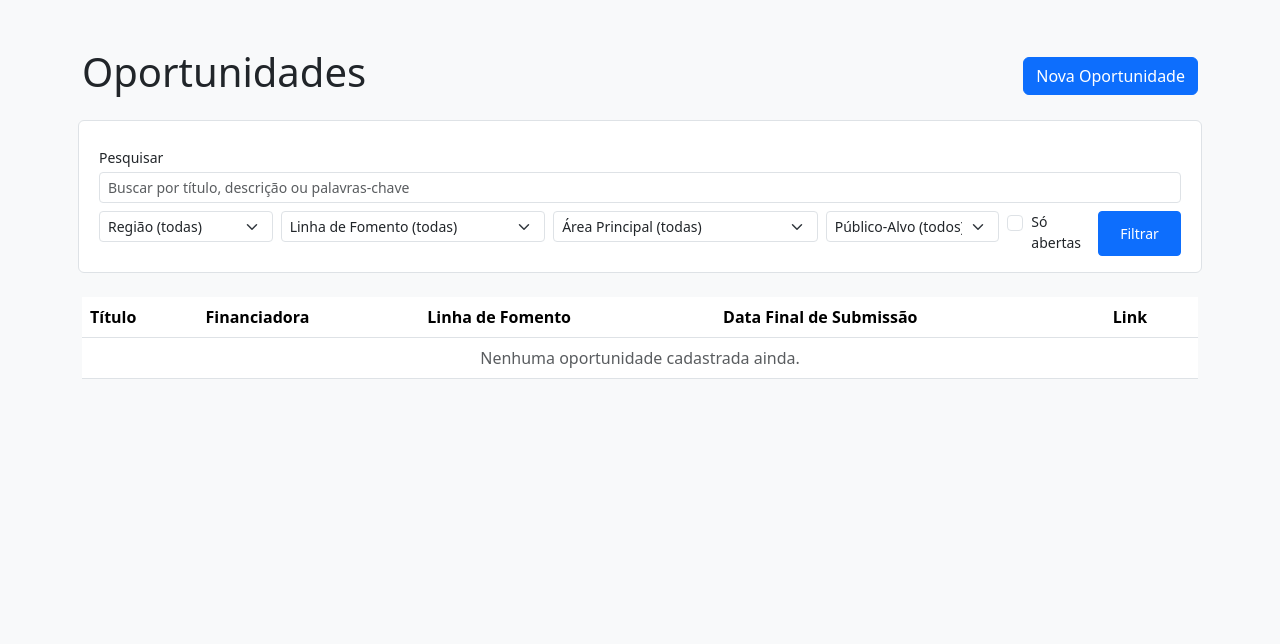
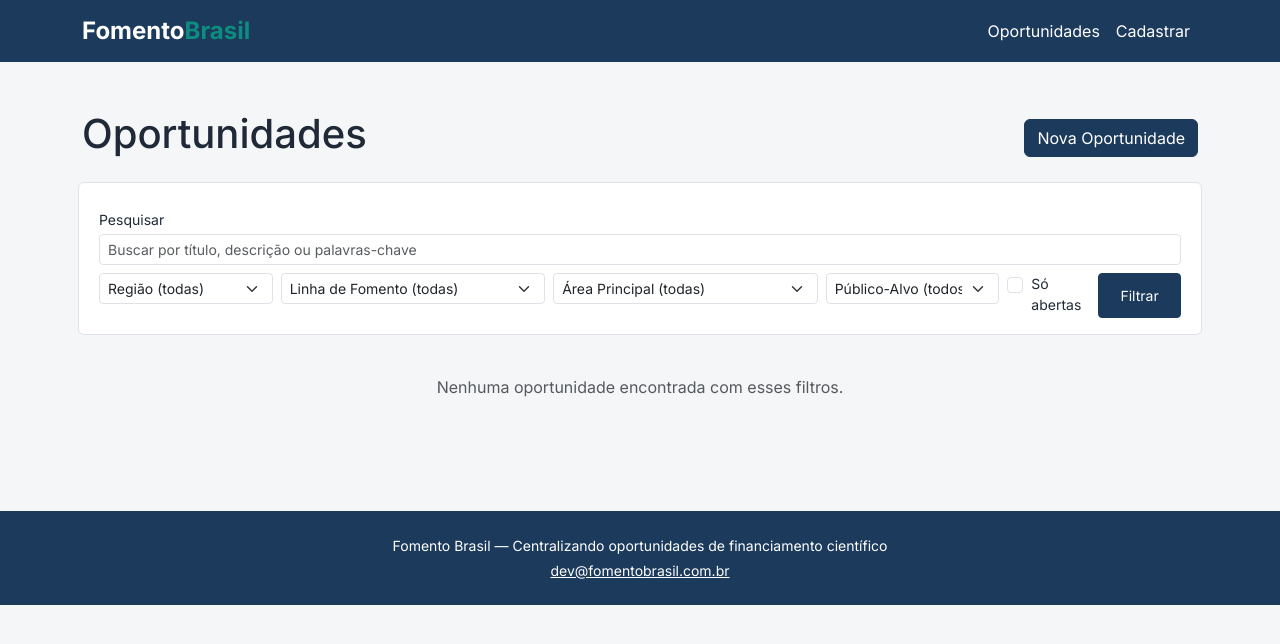
Before and after one commit to NropJoensuu/fomentobrasil, a Flask app: page /oportunidades in a window 1280 px wide. Shown: the top 644 px of the page. Run offline with Flask 3, Linux system fonts and the light colour scheme; data that the repository does not hold is empty.

Commit message:
Aplica identidade visual: paleta, tipografia, hero, listagem em cards, layout compartilhado
Co-Authored-By: Claude Sonnet 5 <noreply@anthropic.com>

```diff
--- a/static/css/style.css
+++ b/static/css/style.css
@@ -1,3 +1,44 @@
+:root {
+  --cor-primaria: #1B3A5C;
+  --cor-destaque: #0E8C7F;
+  --cor-fundo: #F4F6F8;
+  --cor-texto: #1F2937;
+  --cor-texto-muted: #6B7280;
+}
+
 body {
-    font-family: sans-serif;
+  font-family: 'Inter', -apple-system, BlinkMacSystemFont, 'Segoe UI', sans-serif;
+  background-color: var(--cor-fundo);
+  color: var(--cor-texto);
 }
+
+.navbar-fomento { background-color: var(--cor-primaria); }
+.navbar-fomento .navbar-brand,
+.navbar-fomento .nav-link { color: #ffffff !important; }
+.navbar-fomento .nav-link:hover { color: var(--cor-destaque) !important; }
+
+.btn-primary { background-color: var(--cor-primaria); border-color: var(--cor-primaria); }
+.btn-primary:hover { background-color: var(--cor-destaque); border-color: var(--cor-destaque); }
+
+.footer-fomento { background-color: var(--cor-primaria); color: #ffffff; font-size: 0.875rem; }
+.footer-fomento a { color: #ffffff; text-decoration: underline; }
+
+.hero-fomento {
+  background: linear-gradient(135deg, var(--cor-primaria) 0%, #142C47 100%);
+  color: #ffffff;
+}
+.hero-fomento .lead { color: #D9E2EC; }
+
+.card-oportunidade {
+  border: 1px solid #E5E9EE;
+  transition: box-shadow 0.15s ease, transform 0.15s ease;
+}
+.card-oportunidade:hover {
+  box-shadow: 0 4px 16px rgba(27, 58, 92, 0.1);
+  transform: translateY(-2px);
+}
+.card-oportunidade a { color: var(--cor-primaria); text-decoration: none; font-weight: 600; }
+.card-oportunidade a:hover { color: var(--cor-destaque); }
+
+.badge-nao-verificado { background-color: #FFF3CD; color: #7A5C00; font-weight: 500; font-size: 0.7rem; }
+.badge-fonte { background-color: #E9EEF3; color: var(--cor-primaria); font-weight: 500; }
--- /dev/null
+++ b/templates/base.html
@@ -0,0 +1,53 @@
+<!DOCTYPE html>
+<html lang="pt-br">
+<head>
+  <meta charset="UTF-8">
+  <meta name="viewport" content="width=device-width, initial-scale=1">
+  <title>{% block title %}Fomento Brasil{% endblock %}</title>
+  <link rel="preconnect" href="https://fonts.googleapis.com">
+  <link href="https://fonts.googleapis.com/css2?family=Inter:wght@400;500;600;700&display=swap" rel="stylesheet">
+  <link href="https://cdn.jsdelivr.net/npm/bootstrap@5.3.3/dist/css/bootstrap.min.css" rel="stylesheet">
+  <link rel="stylesheet" href="{{ url_for('static', filename='css/style.css') }}">
+  {% block extra_head %}{% endblock %}
+</head>
+<body>
+  <nav class="navbar navbar-expand-lg navbar-fomento">
+    <div class="container">
+      <a class="navbar-brand fw-bold fs-4" href="{{ url_for('main.index') }}">
+        Fomento<span style="color: var(--cor-destaque);">Brasil</span>
+      </a>
+      <button class="navbar-toggler" type="button" data-bs-toggle="collapse" data-bs-target="#navFomento">
+        <span class="navbar-toggler-icon"></span>
+      </button>
+      <div class="collapse navbar-collapse" id="navFomento">
+        <ul class="navbar-nav ms-auto">
+          <li class="nav-item"><a class="nav-link" href="{{ url_for('main.listar_oportunidades') }}">Oportunidades</a></li>
+          <li class="nav-item"><a class="nav-link" href="{{ url_for('main.nova_oportunidade') }}">Cadastrar</a></li>
+        </ul>
+      </div>
+    </div>
+  </nav>
+
+  {% block hero %}{% endblock %}
+
+  <main class="py-5">
+    <div class="container">
+      {% block content %}{% endblock %}
+    </div>
+  </main>
+
+  <footer class="footer-fomento py-4 mt-5">
+    <div class="container text-center">
+      <p class="mb-1">Fomento Brasil — Centralizando oportunidades de financiamento científico</p>
+      <p class="mb-0"><a href="mailto:dev@fomentobrasil.com.br">dev@fomentobrasil.com.br</a></p>
+    </div>
+  </footer>
+
+  <script src="https://cdn.jsdelivr.net/npm/bootstrap@5.3.3/dist/js/bootstrap.bundle.min.js"></script>
+  <script>
+    const tooltipTriggerList = document.querySelectorAll('[data-bs-toggle="tooltip"]');
+    [...tooltipTriggerList].forEach(el => new bootstrap.Tooltip(el));
+  </script>
+  {% block extra_scripts %}{% endblock %}
+</body>
+</html>
--- a/templates/oportunidades/listar.html
+++ b/templates/oportunidades/listar.html
@@ -1,12 +1,7 @@
-<!DOCTYPE html>
-<html lang="pt-br">
-<head>
-  <meta charset="UTF-8">
-  <title>Oportunidades — Fomento Brasil</title>
-  <link href="https://cdn.jsdelivr.net/npm/bootstrap@5.3.3/dist/css/bootstrap.min.css" rel="stylesheet">
-</head>
-<body class="bg-light">
-  <div class="container py-5">
+{% extends "base.html" %}
+{% block title %}Oportunidades — Fomento Brasil{% endblock %}
+
+{% block content %}
   <div class="d-flex justify-content-between align-items-center mb-4">
     <h1>Oportunidades</h1>
     <a href="{{ url_for('main.nova_oportunidade') }}" class="btn btn-primary">Nova Oportunidade</a>
@@ -93,39 +88,34 @@
     {% endif %}
   </form>
 
-    <table class="table bg-white">
-      <thead>
-  <tr><th>Título</th><th>Financiadora</th><th>Linha de Fomento</th><th>Data Final de Submissão</th><th>Link</th></tr>
-      </thead>
-      <tbody>
+  <div class="row g-3 mt-2">
     {% for o in oportunidades %}
-        <tr>
-          <td>
-            <a href="{{ url_for('main.detalhe_oportunidade', id=o.id) }}">{{ o.titulo }}</a>
+    <div class="col-12">
+      <div class="card card-oportunidade">
+        <div class="card-body">
+          <div class="d-flex justify-content-between align-items-start flex-wrap gap-2">
+            <a href="{{ url_for('main.detalhe_oportunidade', id=o.id) }}" class="fs-5">{{ o.titulo }}</a>
             {% if o.status == "pendente" %}
-            <span class="badge bg-warning text-dark ms-1"
-                  data-bs-toggle="tooltip"
-                  title="Coletado automaticamente, ainda não revisado por um curador. Alguns campos podem estar incompletos ou incorretos.">
-              Não verificado
-            </span>
+            <span class="badge badge-nao-verificado" data-bs-toggle="tooltip"
+                  title="Coletado automaticamente, ainda não revisado por um curador.">Não verificado</span>
             {% endif %}
-          </td>
-          <td>{{ o.instituicao_financiadora }}</td>
-          <td>{{ o.linha_de_fomento }}</td>
-          <td>{{ o.data_prazo.strftime('%d/%m/%Y') if o.data_prazo else '' }}</td>
-          <td><a href="{{ o.link }}" target="_blank">Ver edital</a></td>
-        </tr>
+          </div>
+          <div class="mt-2 mb-2">
+            <span class="badge badge-fonte me-1">{{ o.instituicao_financiadora }}</span>
+            {% if o.uf %}<span class="badge badge-fonte me-1">{{ o.uf }}</span>
+            {% elif o.abrangencia %}<span class="badge badge-fonte me-1">{{ o.abrangencia|capitalize }}</span>{% endif %}
+            {% if o.linha_de_fomento %}<span class="badge badge-fonte">{{ o.linha_de_fomento }}</span>{% endif %}
+          </div>
+          {% if o.descricao %}
+          <p class="text-muted small mb-0">{{ o.descricao[:200] }}{% if o.descricao|length > 200 %}...{% endif %}</p>
+          {% endif %}
+        </div>
+      </div>
+    </div>
     {% else %}
-        <tr><td colspan="5" class="text-center text-muted">Nenhuma oportunidade cadastrada ainda.</td></tr>
+    <div class="col-12">
+      <p class="text-muted text-center">Nenhuma oportunidade encontrada com esses filtros.</p>
+    </div>
     {% endfor %}
-      </tbody>
-    </table>
   </div>
-
-  <script src="https://cdn.jsdelivr.net/npm/bootstrap@5.3.3/dist/js/bootstrap.bundle.min.js"></script>
-  <script>
-    const tooltipTriggerList = document.querySelectorAll('[data-bs-toggle="tooltip"]');
-    [...tooltipTriggerList].forEach(el => new bootstrap.Tooltip(el));
-  </script>
-</body>
-</html>
+{% endblock %}
```
Also changed, not shown: templates/index.html (+17 -11 lines), templates/moderacao/editar.html (+5 -12 lines), templates/moderacao/listar.html (+5 -12 lines), templates/oportunidades/detalhe.html (+5 -12 lines), templates/oportunidades/nova.html (+5 -18 lines). Lines whose indentation alone changed are shown as unchanged.
